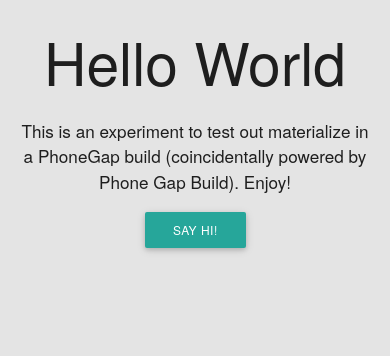
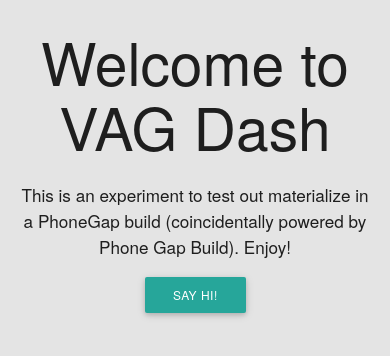
Before and after one commit to dasdandre/vagdash, a website: page www/index.html in a window 390 px wide. Drawn offline with Linux system fonts and the light colour scheme; some packages are replaced by stand-ins of ours.

Commit message:
Changed welcome message

```diff
--- a/www/index.html
+++ b/www/index.html
@@ -50,7 +50,7 @@
 <body>
 
    <div class='container'>
-        <h1 class='center-align'>Hello World</h1>
+        <h1 class='center-align'>Welcome to VAG Dash</h1>
         <p class='flow-text center-align'>This is an experiment to test out materialize in a PhoneGap build (coincidentally powered by Phone Gap Build). Enjoy!</p>
         <div class='center-align'>
         <button class='btn waves-effect waves-light' onclick="toast('Hello World!', 4000)">Say Hi!</button>
```
